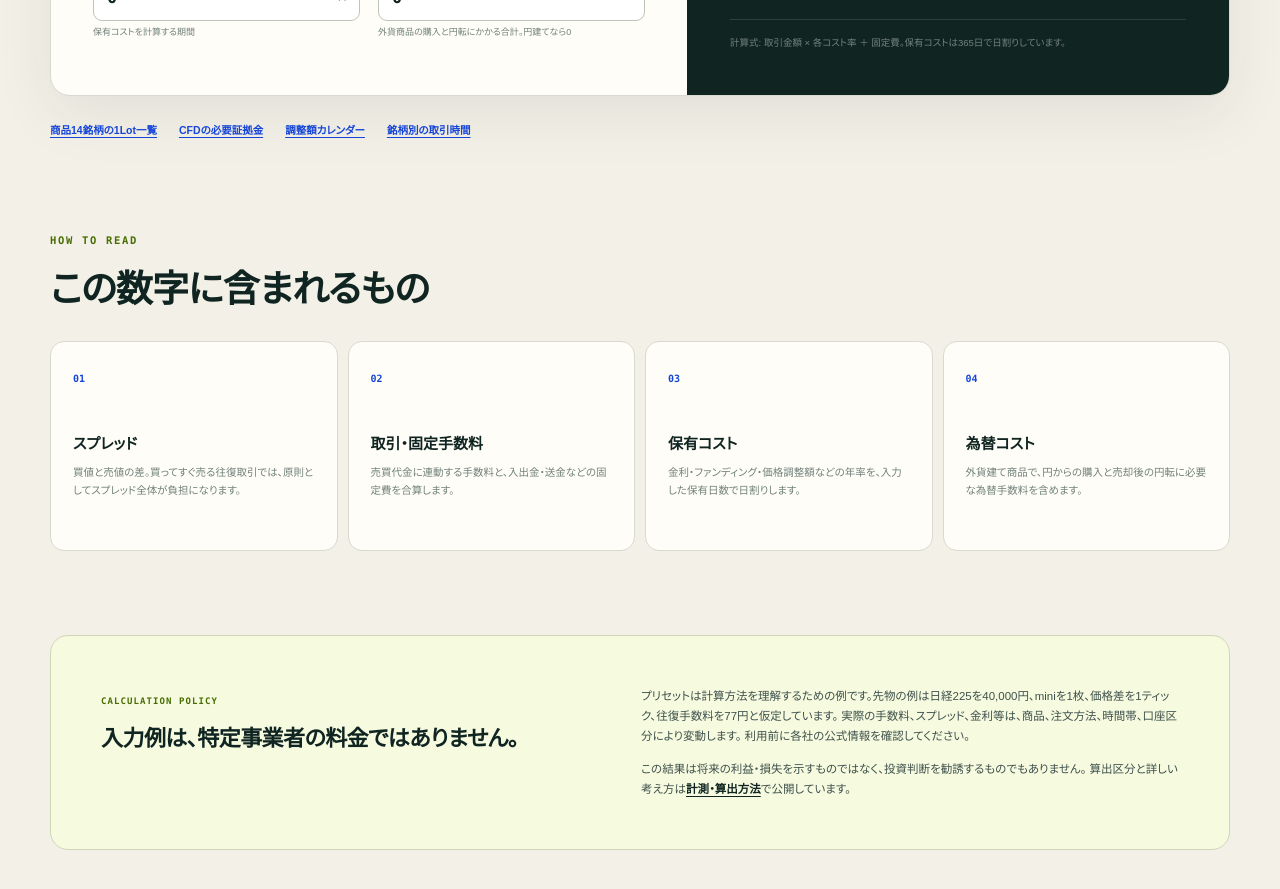
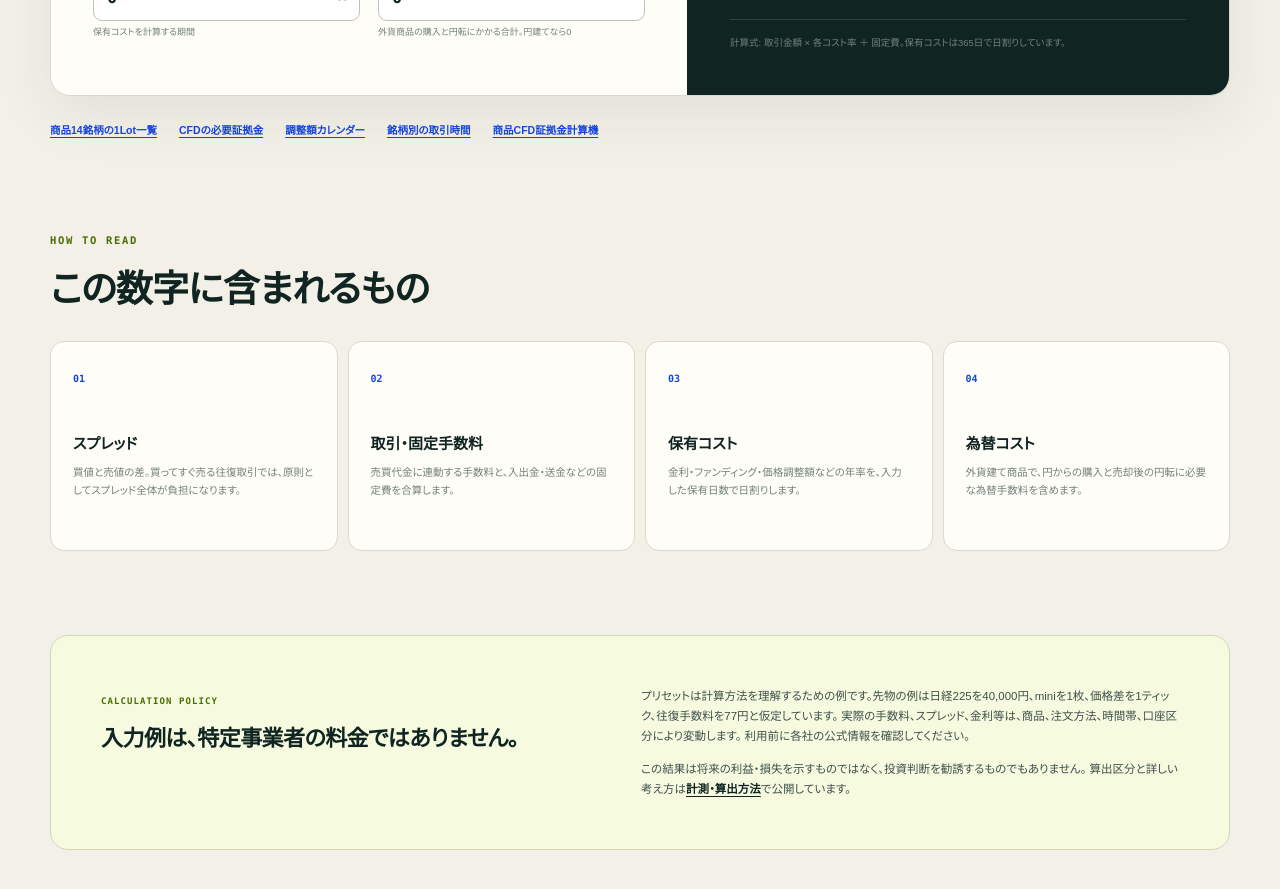
Before and after one commit to mrok18/hanbaijo, a Next.js app: page /tools/cost-calculator in a window 1280 px wide. Shown: the part 1160-2049 px from the top of the page. Built offline with nearby package versions, Linux system fonts and the light colour scheme.

Commit message:
feat: add commodity CFD margin calculator

```diff
--- a/app/tools/cost-calculator/page.tsx
+++ b/app/tools/cost-calculator/page.tsx
@@ -29,6 +29,7 @@ export default function CostCalculatorPage() {
         <Link href="/articles/dmm-cfd-margin-leverage">CFDの必要証拠金</Link>
         <Link href="/articles/dmm-cfd-adjustment-calendar">調整額カレンダー</Link>
         <Link href="/articles/dmm-cfd-trading-hours">銘柄別の取引時間</Link>
+        <Link href="/tools/cfd-margin-calculator">商品CFD証拠金計算機</Link>
       </nav>
 
       <section className="calculator-explain">
```
Also changed, not shown: app/tools/cfd-margin-calculator/page.tsx (added, +4 -0 lines).
